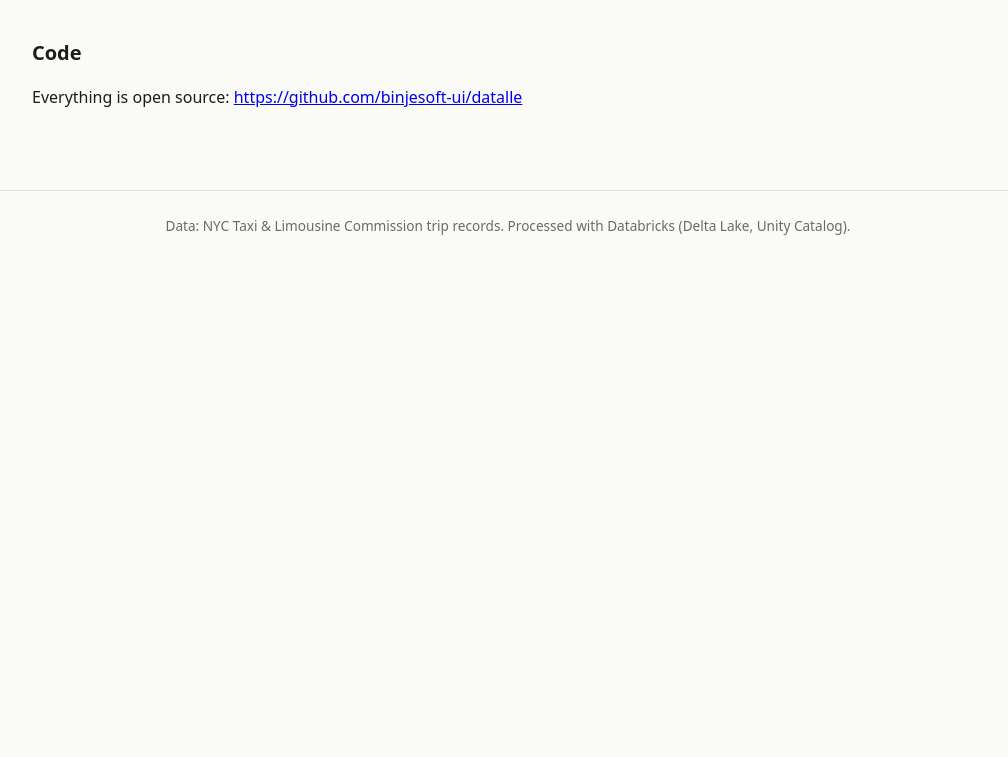
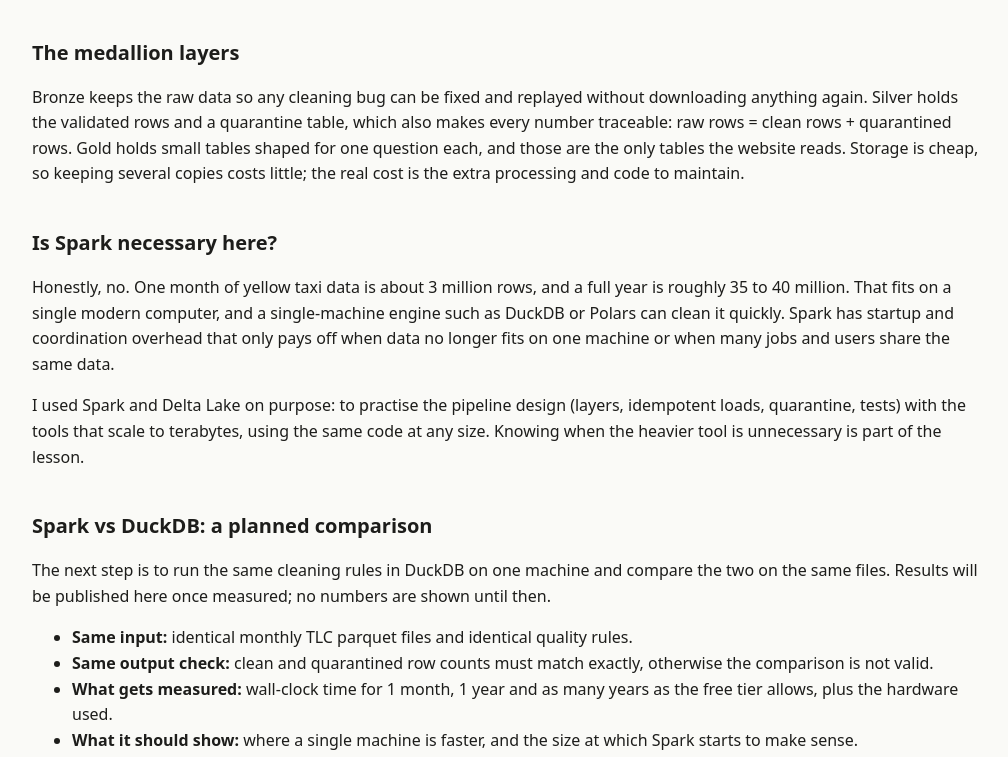
Before and after one commit to binjesoft-ui/datalle, an Astro site in the folder site/: page /how-it-works in a window 1280 px wide. Shown: the part 747-1504 px from the top of the page, without its empty margins (132-1140 px from the left). Before the commit the page ends 1008 px from the top, so only its background shows below. Built offline with nearby package versions, Linux system fonts and the light colour scheme; Astro itself is replaced by a stand-in of ours.

Commit message:
Explain medallion layers, Spark scale trade-off and planned DuckDB comparison
Co-Authored-By: Claude Sonnet 5.5 <noreply@anthropic.com>
Claude-Session: https://claude.ai/code/session_01W4d59jaUAqMnwFCsm1DyJn

```diff
--- a/site/src/pages/how-it-works.astro
+++ b/site/src/pages/how-it-works.astro
@@ -29,6 +29,40 @@ Static site (this page) on Vercel</pre>
     <li><strong>Tips are card-only.</strong> Cash tips are not recorded in the data, so tip % uses card payments only.</li>
   </ul>
 
+  <h2>The medallion layers</h2>
+  <p>
+    Bronze keeps the raw data so any cleaning bug can be fixed and replayed without downloading anything again.
+    Silver holds the validated rows and a quarantine table, which also makes every number traceable: raw rows =
+    clean rows + quarantined rows. Gold holds small tables shaped for one question each, and those are the only
+    tables the website reads. Storage is cheap, so keeping several copies costs little; the real cost is the extra
+    processing and code to maintain.
+  </p>
+
+  <h2>Is Spark necessary here?</h2>
+  <p>
+    Honestly, no. One month of yellow taxi data is about 3 million rows, and a full year is roughly 35 to 40 million.
+    That fits on a single modern computer, and a single-machine engine such as DuckDB or Polars can clean it quickly.
+    Spark has startup and coordination overhead that only pays off when data no longer fits on one machine or when many
+    jobs and users share the same data.
+  </p>
+  <p>
+    I used Spark and Delta Lake on purpose: to practise the pipeline design (layers, idempotent loads, quarantine,
+    tests) with the tools that scale to terabytes, using the same code at any size. Knowing when the heavier tool is
+    unnecessary is part of the lesson.
+  </p>
+
+  <h2>Spark vs DuckDB: a planned comparison</h2>
+  <p>
+    The next step is to run the same cleaning rules in DuckDB on one machine and compare the two on the same files.
+    Results will be published here once measured; no numbers are shown until then.
+  </p>
+  <ul>
+    <li><strong>Same input:</strong> identical monthly TLC parquet files and identical quality rules.</li>
+    <li><strong>Same output check:</strong> clean and quarantined row counts must match exactly, otherwise the comparison is not valid.</li>
+    <li><strong>What gets measured:</strong> wall-clock time for 1 month, 1 year and as many years as the free tier allows, plus the hardware used.</li>
+    <li><strong>What it should show:</strong> where a single machine is faster, and the size at which Spark starts to make sense.</li>
+  </ul>
+
   <h2>Code</h2>
   <p>Everything is open source: <a href={repo} rel="noopener">{repo}</a></p>
 </Base>
```
